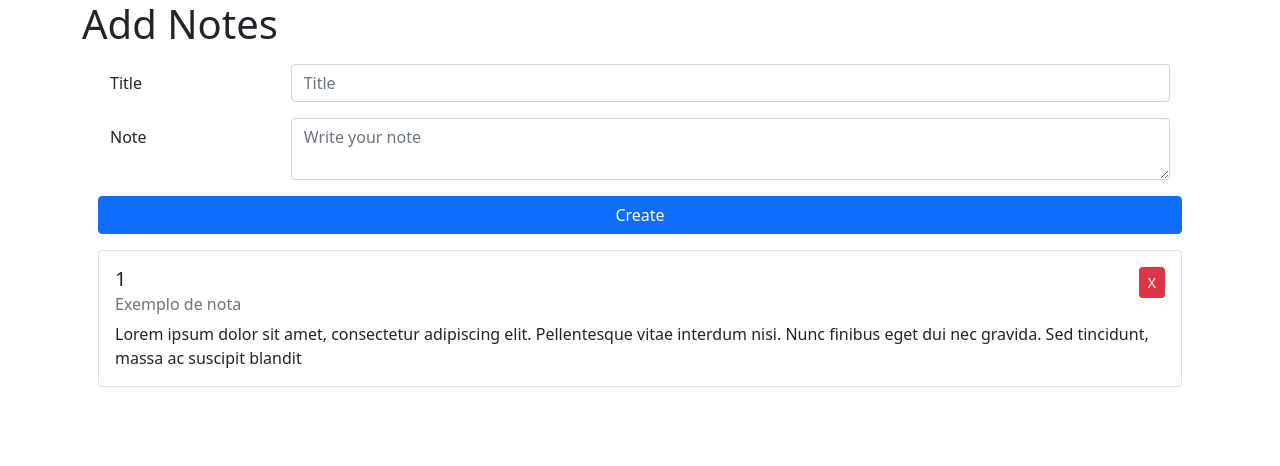
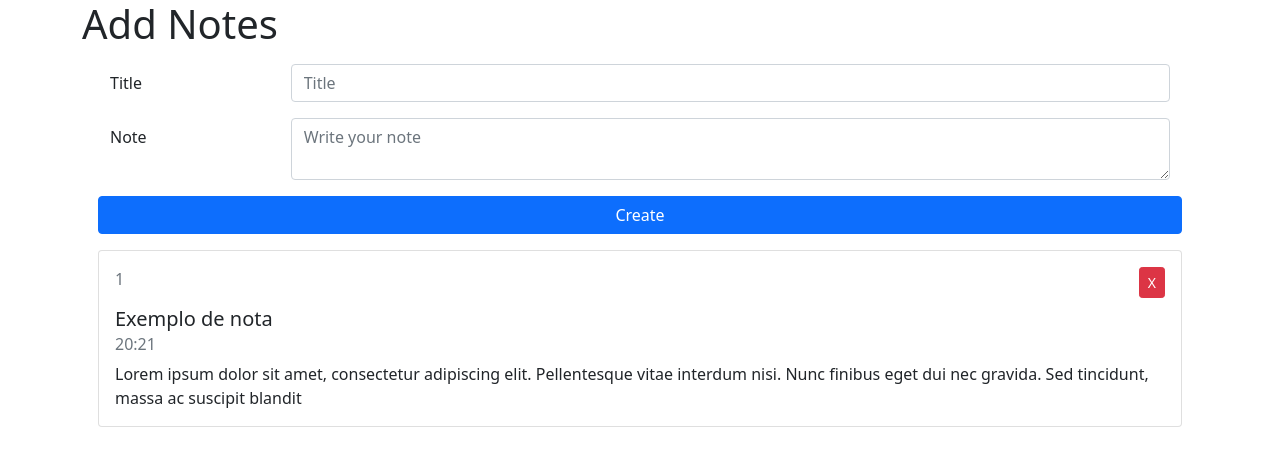
Before and after one commit to Sonecaa/list-notes-react-app, a React (Create React App) app: page / in a window 1280 px wide. Shown: the top 466 px of the page. Built offline with nearby package versions, Linux system fonts and the light colour scheme.

Commit message:
date time added

```diff
--- a/src/App.js
+++ b/src/App.js
@@ -18,7 +18,11 @@ class App extends Component {
 
   componentDidMount() {
 
-    const example_object1 = { title: 'Exemplo de nota', text: 'Lorem ipsum dolor sit amet, consectetur adipiscing elit. Pellentesque vitae interdum nisi. Nunc finibus eget dui nec gravida. Sed tincidunt, massa ac suscipit blandit'}
+    const example_object1 = {
+      title: 'Exemplo de nota',
+      text: 'Lorem ipsum dolor sit amet, consectetur adipiscing elit. Pellentesque vitae interdum nisi. Nunc finibus eget dui nec gravida. Sed tincidunt, massa ac suscipit blandit',
+      time: new Date().toLocaleString('pt-BR', {timeStyle: 'short'})
+    }
 
     this.setState(prevState => ({
       notes: [...prevState.notes, example_object1]
@@ -48,7 +52,8 @@ class App extends Component {
     this.setState(prevState => ({
         notes: [ ...prevState.notes, {
           title: form_title,
-          text: form_text
+          text: form_text,
+          time: new Date().toLocaleString('pt-BR', {timeStyle: 'short'})
         }]
     }));
 
--- a/src/components/NoteList.jsx
+++ b/src/components/NoteList.jsx
@@ -20,8 +20,9 @@ class NoteList extends Component {
                         <Card className='m-3'>
                             <CardBody>
                               <Button style={{float: 'right'}} size="sm" color="danger" onClick={() => this.props.handler(index)} >X</Button>
-                              <CardTitle tag="h5">{index + 1}</CardTitle>
-                              <CardSubtitle tag="h6" className="mb-2 text-muted">{each.title}</CardSubtitle>
+                              <CardText className="text-muted">{index + 1}</CardText>
+                              <CardTitle tag="h5" className="mb-2 text-bold">{each.title}</CardTitle>
+                              <CardSubtitle tag="h6" className="mb-2 text-muted">{each.time}</CardSubtitle>
                               <CardText>{each.text}</CardText>
                             </CardBody>
                         </Card>
```
